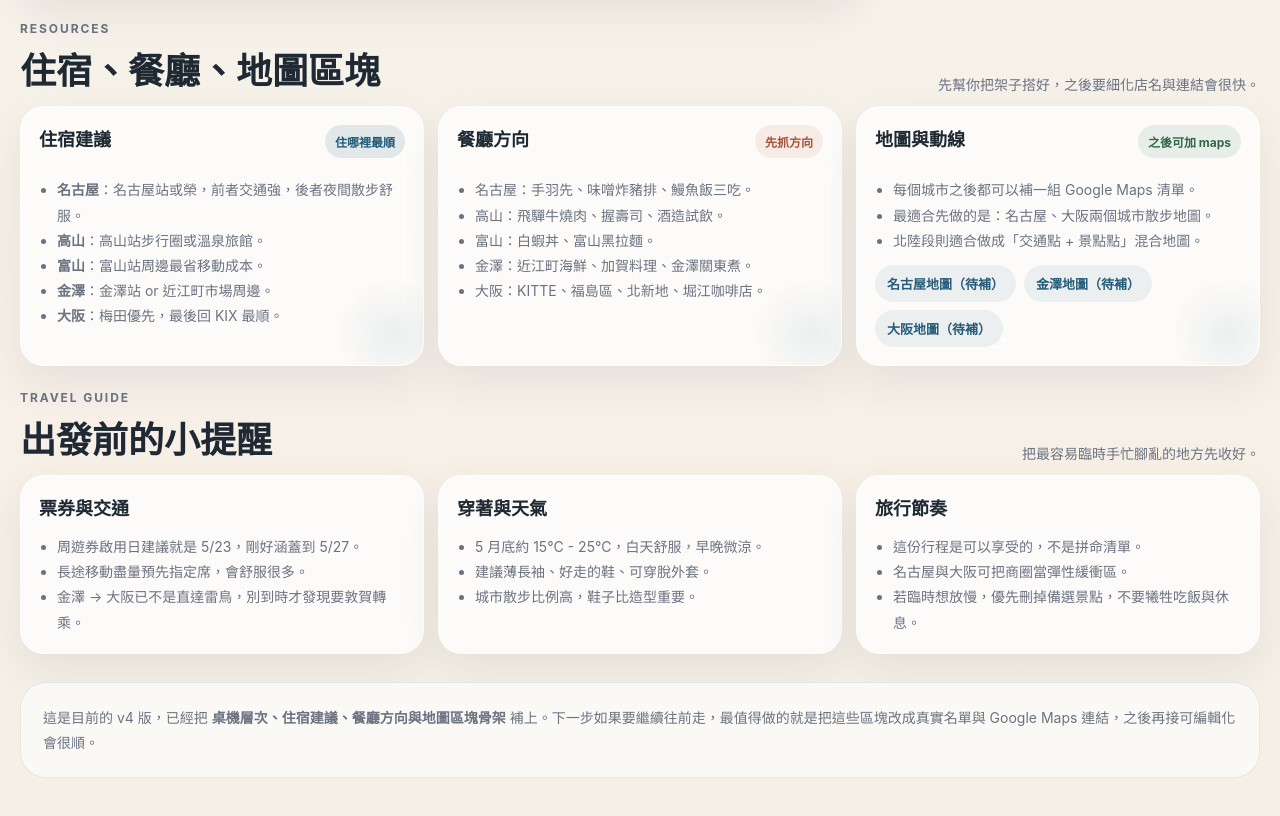
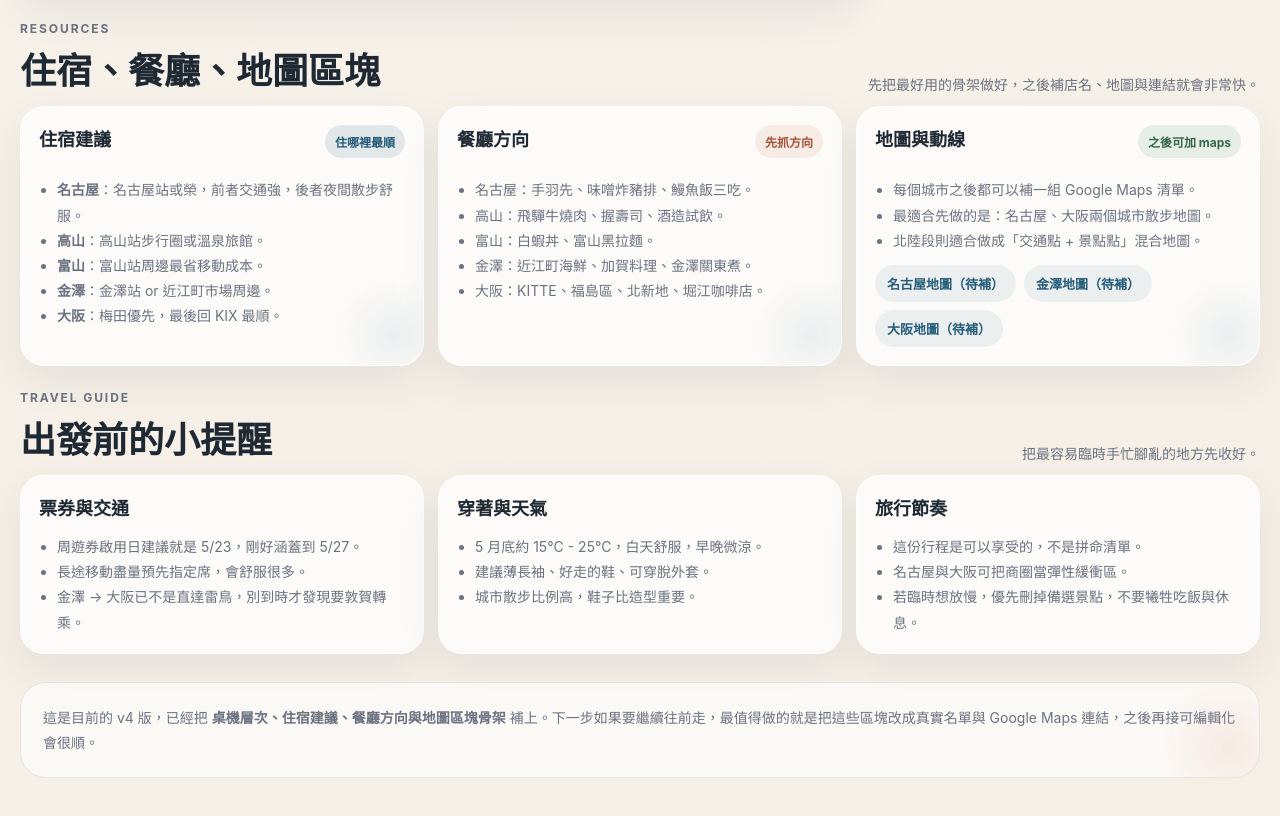
Before and after one commit to meteorcyclops/japan-trip-2026, a plain HTML site: page index.html in a window 1280 px wide. Shown: the part 4363-5179 px from the top of the page. Drawn offline with Linux system fonts and the light colour scheme.

Commit message:
Ship final polish pass for travel site

```diff
--- a/index.html
+++ b/index.html
@@ -388,6 +388,7 @@
 
       .details-toggle {
         display: inline-flex;
+        transition: transform .2s ease, background .2s ease, box-shadow .2s ease;
         align-items: center;
         gap: 8px;
         border: 0;
@@ -412,6 +413,7 @@
 
       .tag {
         font-size: 12px;
+        transition: transform .2s ease, background .2s ease;
         padding: 8px 10px;
         border-radius: 999px;
         background: var(--blue-soft);
@@ -551,6 +553,8 @@
 
       .footer {
         margin-top: 28px;
+        position: relative;
+        overflow: hidden;
         animation: fadeUp 1.05s ease both;
         color: var(--muted);
         font-size: 14px;
@@ -559,6 +563,27 @@
         border-radius: 26px;
         background: rgba(255,255,255,0.62);
         border: 1px solid var(--line);
+      }
+
+      .details-toggle:hover, .jump-btn:hover, .link-chip:hover, .mode-btn:hover {
+        transform: translateY(-1px);
+        background: rgba(37, 92, 122, 0.14);
+      }
+
+      .tag:hover {
+        transform: translateY(-1px);
+      }
+
+      .footer::after {
+        content: "";
+        position: absolute;
+        right: -40px;
+        bottom: -40px;
+        width: 140px;
+        height: 140px;
+        border-radius: 999px;
+        background: radial-gradient(circle, rgba(206,119,92,0.12), transparent 70%);
+        pointer-events: none;
       }
 
       body.list-mode .day-card {
@@ -948,7 +973,7 @@
             <div class="section-kicker">Resources</div>
             <h2>住宿、餐廳、地圖區塊</h2>
           </div>
-          <p class="section-sub">先幫你把架子搭好，之後要細化店名與連結會很快。</p>
+          <p class="section-sub">先把最好用的骨架做好，之後補店名、地圖與連結就會非常快。</p>
         </div>
         <div class="resource-grid">
           <article class="resource-card">
```
